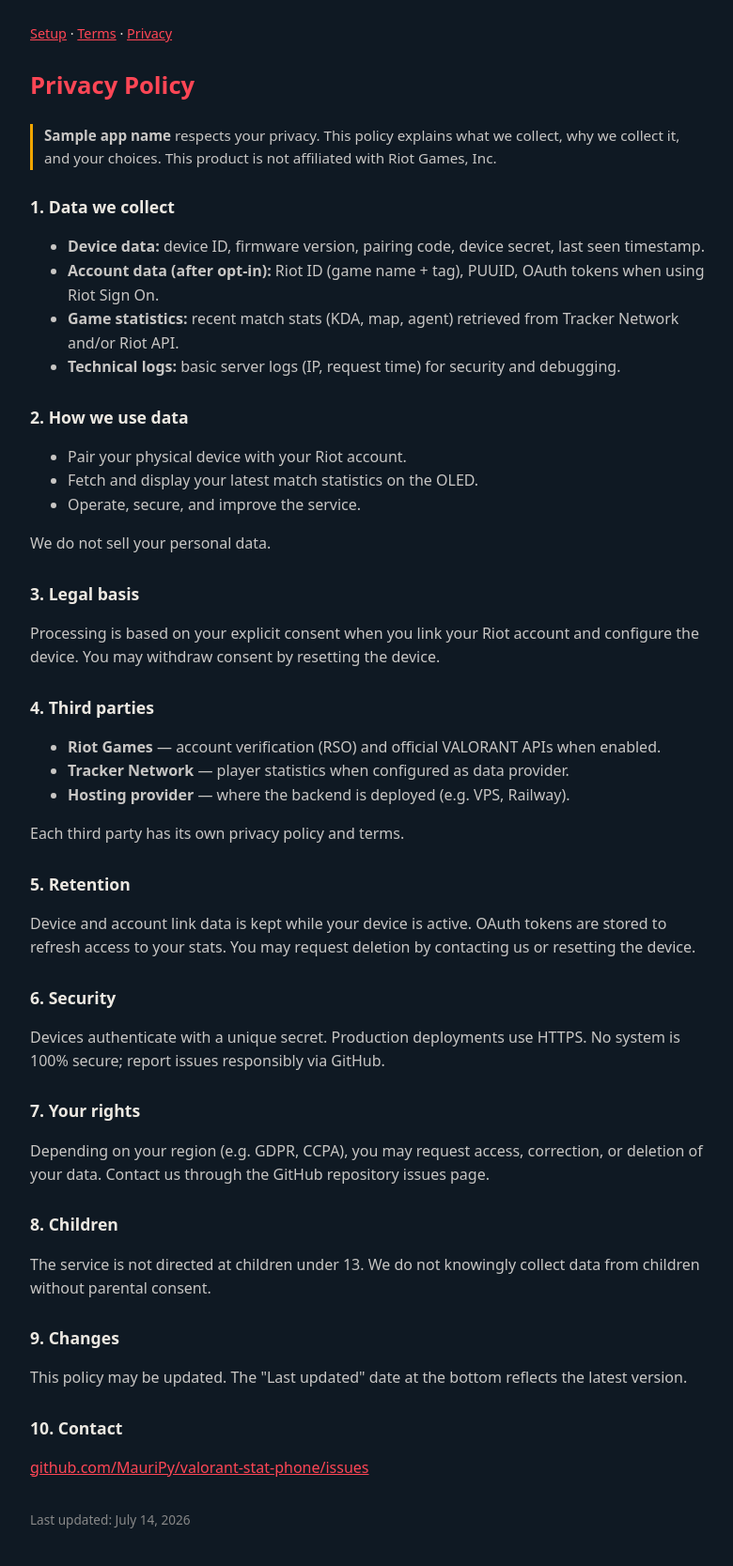
After one commit to MauriPy/valorant-stat-phone, a FastAPI app: template backend/app/templates/privacy.html in a window 1280 px wide. The commit adds this page. Shown: the whole page at 94% size, without its empty margins (248-1028 px from the left). Run offline with FastAPI, Linux system fonts and the light colour scheme; the template is opened without the code that fills it: most values are stand-ins (such as "Sample title", 1, 10 or a date in 2020).

Commit message:
Add MIT license, legal pages, and GitHub Pages docs.
Terms and Privacy are served at /terms and /privacy and published under docs/ for Riot production key applications.

Co-authored-by: Cursor <cursoragent@cursor.com>

```diff
--- a/backend/app/main.py
+++ b/backend/app/main.py
@@ -4,7 +4,7 @@ from fastapi import FastAPI
 
 from app.config import settings
 from app.database import init_db
-from app.routers import auth, devices, setup
+from app.routers import auth, devices, legal, setup
 from app.schemas import HealthResponse
 
 
@@ -19,6 +19,7 @@ app = FastAPI(title=settings.app_name, lifespan=lifespan)
 app.include_router(devices.router)
 app.include_router(auth.router)
 app.include_router(setup.router)
+app.include_router(legal.router)
 
 
 @app.get("/health", response_model=HealthResponse)
--- /dev/null
+++ b/backend/app/templates/legal_base.html
@@ -0,0 +1,44 @@
+<!DOCTYPE html>
+<html lang="en">
+<head>
+  <meta charset="UTF-8" />
+  <meta name="viewport" content="width=device-width, initial-scale=1.0" />
+  <title>{% block title %}Legal{% endblock %} — {{ app_name }}</title>
+  <style>
+    :root { color-scheme: dark; }
+    body {
+      font-family: system-ui, sans-serif;
+      background: #0f1923;
+      color: #ece8e1;
+      margin: 0;
+      padding: 24px;
+      line-height: 1.6;
+    }
+    .wrap { max-width: 720px; margin: 0 auto; }
+    h1 { color: #ff4655; font-size: 1.6rem; }
+    h2 { color: #ece8e1; font-size: 1.1rem; margin-top: 1.6rem; }
+    p, li { color: #c8c6c4; }
+    a { color: #ff4655; }
+    .nav { margin-bottom: 24px; font-size: .9rem; }
+    .disclaimer {
+      border-left: 3px solid #f0a500;
+      padding-left: 12px;
+      margin: 20px 0;
+      font-size: .95rem;
+    }
+  </style>
+</head>
+<body>
+  <div class="wrap">
+    <nav class="nav">
+      <a href="{{ app_url }}/setup">Setup</a> ·
+      <a href="{{ app_url }}/terms">Terms</a> ·
+      <a href="{{ app_url }}/privacy">Privacy</a>
+    </nav>
+    {% block content %}{% endblock %}
+    <p style="margin-top:32px;font-size:.85rem;color:#888;">
+      Last updated: July 14, 2026
+    </p>
+  </div>
+</body>
+</html>
--- /dev/null
+++ b/backend/app/templates/privacy.html
@@ -0,0 +1,73 @@
+{% extends "legal_base.html" %}
+{% block title %}Privacy Policy{% endblock %}
+{% block content %}
+<h1>Privacy Policy</h1>
+<p class="disclaimer">
+  <strong>{{ app_name }}</strong> respects your privacy. This policy explains what we collect,
+  why we collect it, and your choices. This product is not affiliated with Riot Games, Inc.
+</p>
+
+<h2>1. Data we collect</h2>
+<ul>
+  <li><strong>Device data:</strong> device ID, firmware version, pairing code, device secret, last seen timestamp.</li>
+  <li><strong>Account data (after opt-in):</strong> Riot ID (game name + tag), PUUID, OAuth tokens when using Riot Sign On.</li>
+  <li><strong>Game statistics:</strong> recent match stats (KDA, map, agent) retrieved from Tracker Network and/or Riot API.</li>
+  <li><strong>Technical logs:</strong> basic server logs (IP, request time) for security and debugging.</li>
+</ul>
+
+<h2>2. How we use data</h2>
+<ul>
+  <li>Pair your physical device with your Riot account.</li>
+  <li>Fetch and display your latest match statistics on the OLED.</li>
+  <li>Operate, secure, and improve the service.</li>
+</ul>
+<p>We do not sell your personal data.</p>
+
+<h2>3. Legal basis</h2>
+<p>
+  Processing is based on your explicit consent when you link your Riot account and configure
+  the device. You may withdraw consent by resetting the device.
+</p>
+
+<h2>4. Third parties</h2>
+<ul>
+  <li><strong>Riot Games</strong> — account verification (RSO) and official VALORANT APIs when enabled.</li>
+  <li><strong>Tracker Network</strong> — player statistics when configured as data provider.</li>
+  <li><strong>Hosting provider</strong> — where the backend is deployed (e.g. VPS, Railway).</li>
+</ul>
+<p>Each third party has its own privacy policy and terms.</p>
+
+<h2>5. Retention</h2>
+<p>
+  Device and account link data is kept while your device is active. OAuth tokens are stored
+  to refresh access to your stats. You may request deletion by contacting us or resetting the device.
+</p>
+
+<h2>6. Security</h2>
+<p>
+  Devices authenticate with a unique secret. Production deployments use HTTPS.
+  No system is 100% secure; report issues responsibly via GitHub.
+</p>
+
+<h2>7. Your rights</h2>
+<p>
+  Depending on your region (e.g. GDPR, CCPA), you may request access, correction, or deletion
+  of your data. Contact us through the GitHub repository issues page.
+</p>
+
+<h2>8. Children</h2>
+<p>
+  The service is not directed at children under 13. We do not knowingly collect data from
+  children without parental consent.
+</p>
+
+<h2>9. Changes</h2>
+<p>
+  This policy may be updated. The "Last updated" date at the bottom reflects the latest version.
+</p>
+
+<h2>10. Contact</h2>
+<p>
+  <a href="https://github.com/MauriPy/valorant-stat-phone/issues">github.com/MauriPy/valorant-stat-phone/issues</a>
+</p>
+{% endblock %}
--- a/backend/app/templates/setup.html
+++ b/backend/app/templates/setup.html
@@ -109,6 +109,11 @@
       Proveedor de datos: <strong>{{ stats_provider }}</strong>.
       Producto no oficial. Al vincular aceptas compartir tus estadisticas con este dispositivo.
     </p>
+
+    <p style="margin-top:16px;font-size:.8rem;text-align:center;color:#888;">
+      <a href="/terms" style="color:#888;">Terms of Service</a> ·
+      <a href="/privacy" style="color:#888;">Privacy Policy</a>
+    </p>
   </div>
 </body>
 </html>
--- /dev/null
+++ b/docs/_config.yml
@@ -0,0 +1,3 @@
+title: Valorant Stat Phone
+description: Legal pages and product overview for Valorant Stat Phone
+theme: jekyll-theme-minimal
```
Also changed, not shown: backend/app/routers/legal.py (added, +30 -0 lines), backend/app/templates/terms.html (added, +70 -0 lines), docs/index.html (added, +55 -0 lines), docs/privacy.html (added, +54 -0 lines), docs/terms.html (added, +53 -0 lines), README.md, 1 other file.
